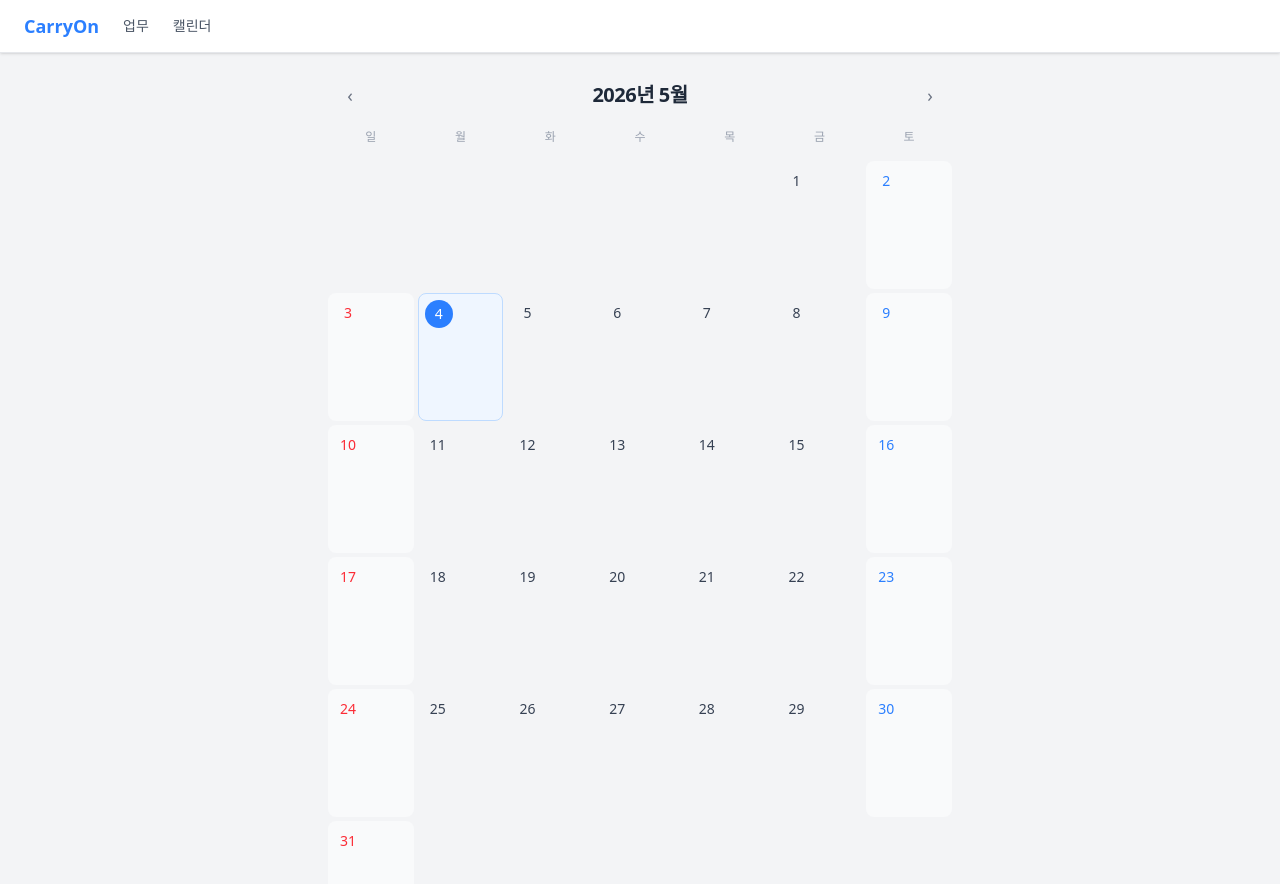
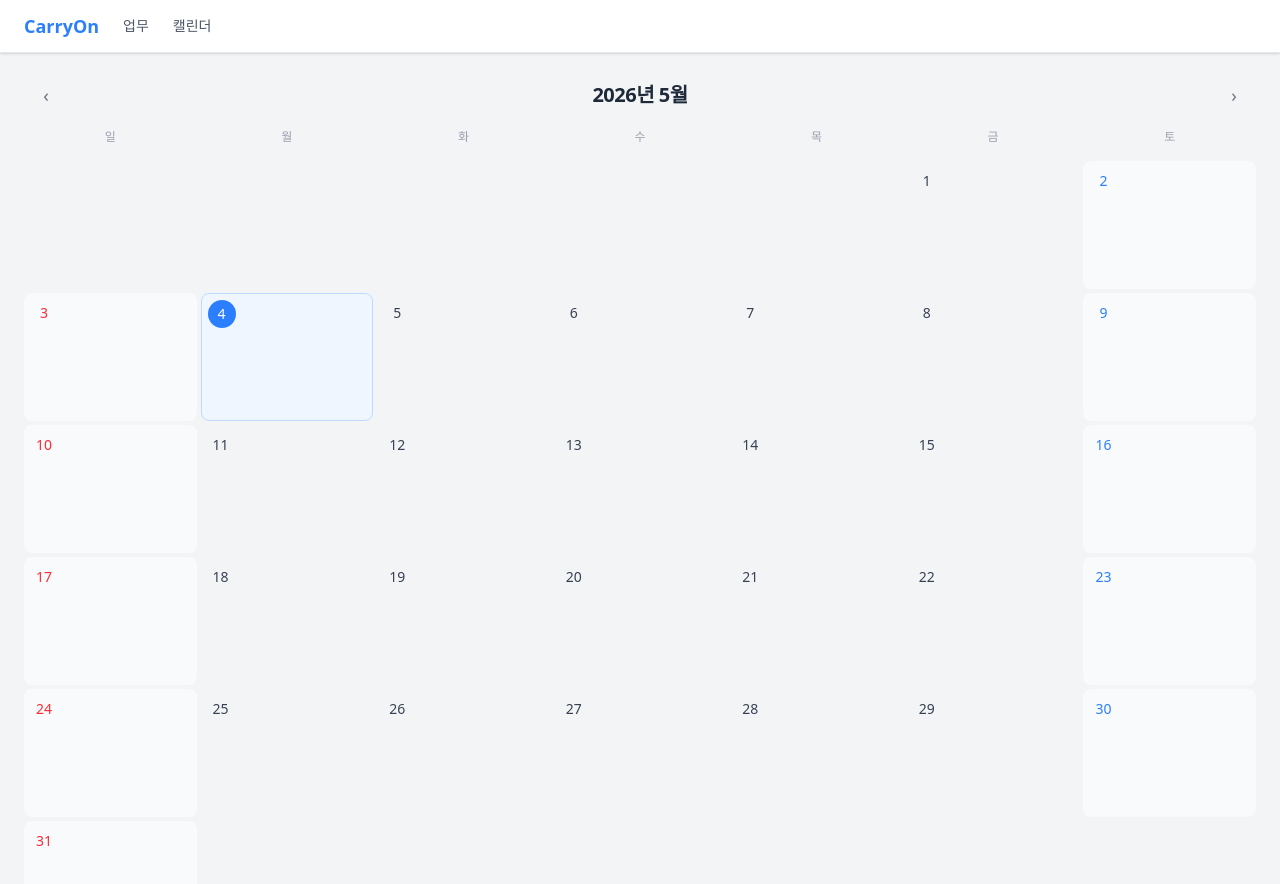
Before and after one commit to Jungea/CarryOn, a Next.js app: page /calendar in a window 1280 px wide. Shown: the top 884 px of the page. Built offline with nearby package versions, Linux system fonts and the light colour scheme.

Commit message:
디자인: 캘린더 전체 너비로 확장

```diff
--- a/src/app/calendar/page.tsx
+++ b/src/app/calendar/page.tsx
@@ -21,7 +21,7 @@ export default function CalendarPage() {
   }, [])
 
   return (
-    <div className="max-w-2xl mx-auto w-full">
+    <div className="w-full">
       <h1 className="px-4 pt-4 text-xl font-bold text-gray-800 md:hidden">캘린더</h1>
       <CalendarView
         tasks={tasks}
```
